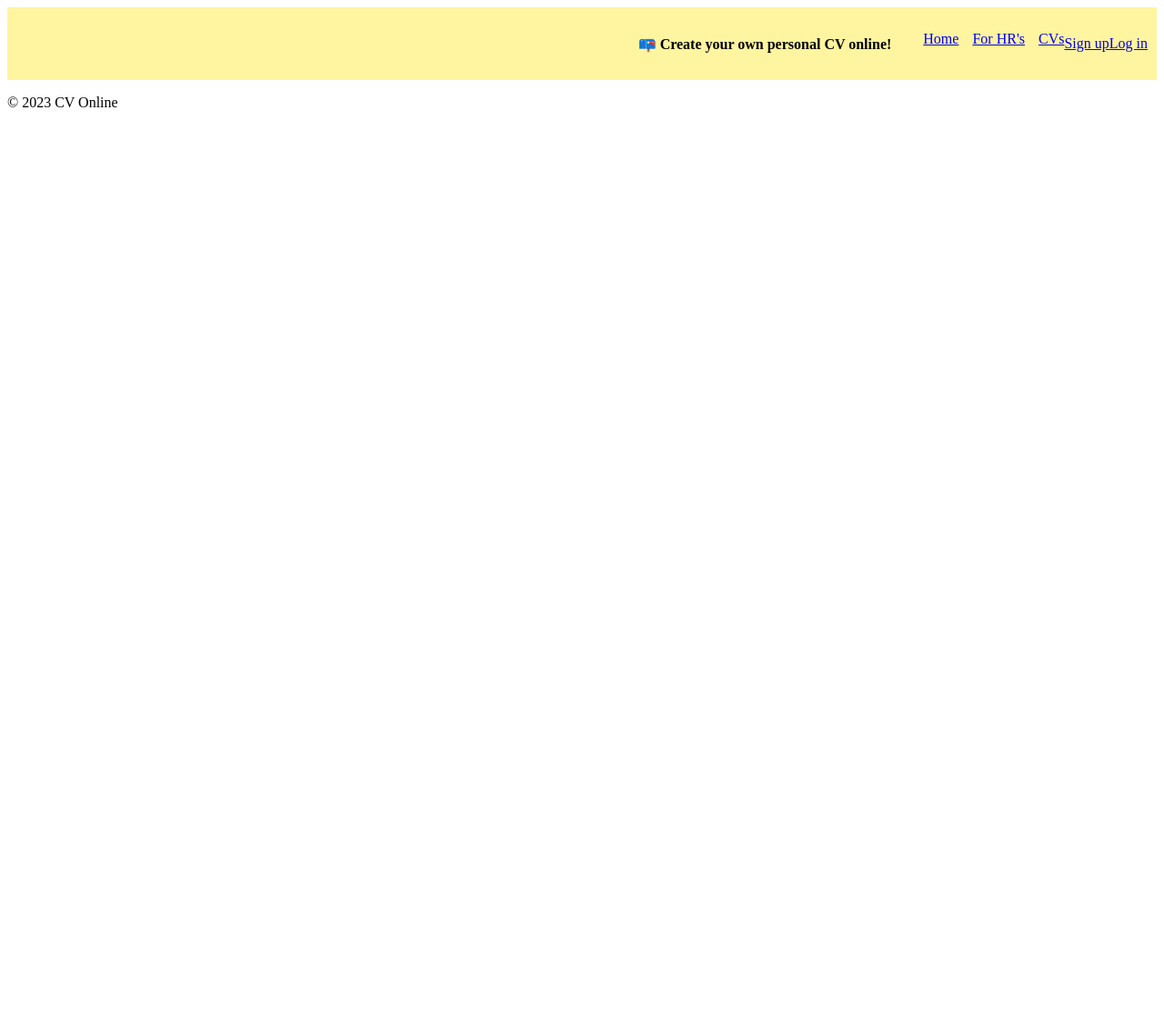
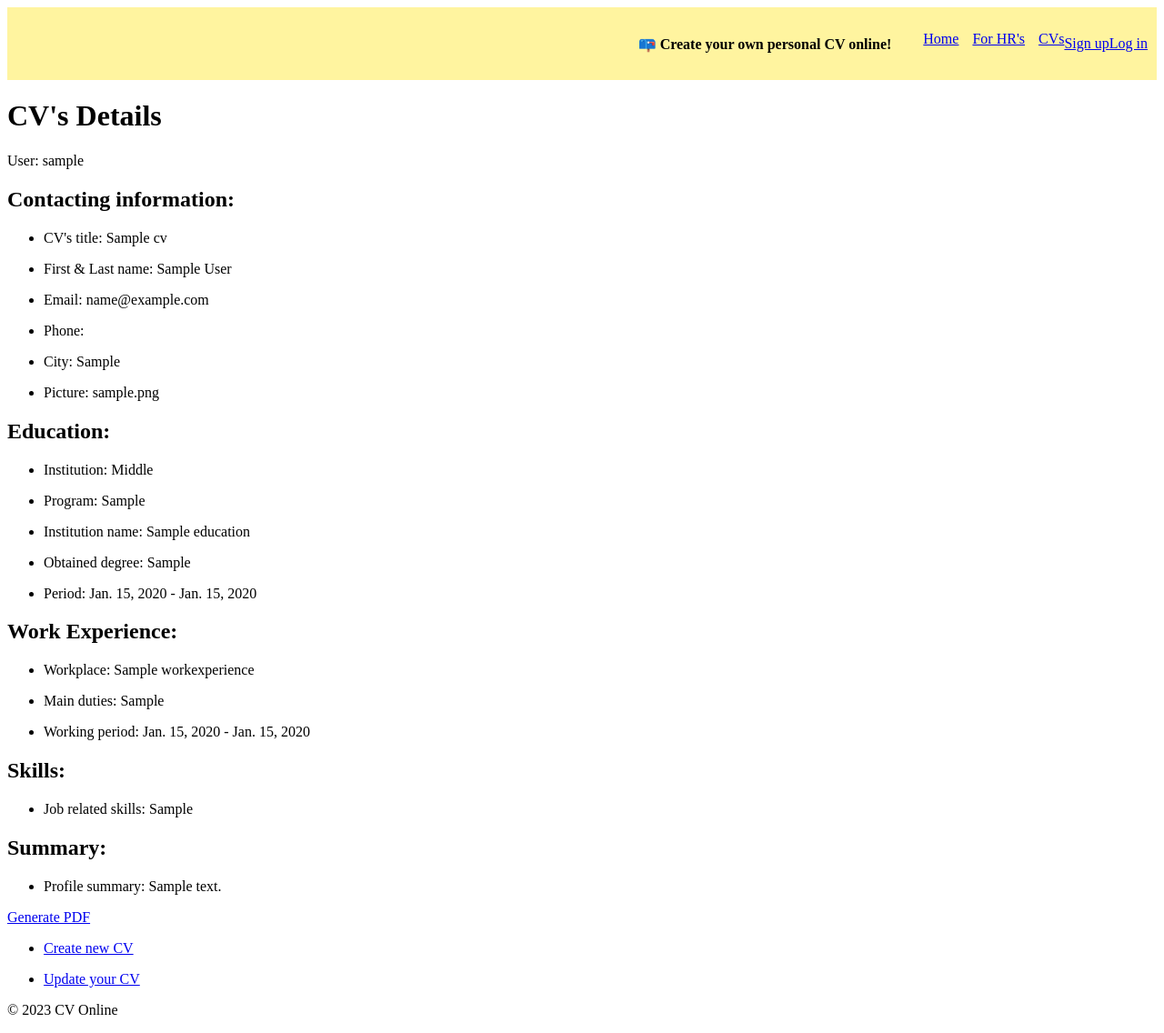
Before and after one commit to DariusKaseta/ptu12_team_cv, a Django app: page /cv/1/ in a window 1280 px wide. Shown: the whole page at 91% size. Before the commit the page ends 118 px from the top, so only its background shows below. Run offline with Django 4.2, Linux system fonts and the light colour scheme; tables that the repository leaves empty hold one stand-in row (values such as "Sample post").

Commit message:
Fix layout

```diff
--- a/online_cv/ptu12_cv/models.py
+++ b/online_cv/ptu12_cv/models.py
@@ -20,7 +20,7 @@ class WorkExperience(models.Model):
     workplace_name = models.CharField(_("workplace_name"), max_length=100, db_index=True)
     date_from = models.DateField(_("date_from"), default=timezone.now)
     date_until = models.DateField(_("date_until"), default=timezone.now)
-    duties = models.CharField(_("duties"), max_length=100, db_index=True)
+    duties = models.TextField(_("duties"), max_length=100, db_index=True)
 
     class Meta:
         verbose_name = _("work experience")
--- a/online_cv/ptu12_cv/templates/ptu12_cv/cv_details.html
+++ b/online_cv/ptu12_cv/templates/ptu12_cv/cv_details.html
@@ -2,4 +2,14 @@
 {% load static %}
 {% block title %}CV's Details{% endblock title %}
 {% block content %}
+  <h1>CV's Details</h1>
+  <p>User: {{ cv.user }}</p>
+  {% include 'ptu12_cv/cv_details_pdf.html' %}
+  <a href="{% url 'cv_details_pdf' cv_id=cv.pk %}">Generate PDF</a>
+  <ul>
+    <li><a href="{% url 'create_cv' %}">Create new CV</a></li>
+  </ul>
+  <ul>
+      <li><a href="{% url 'update_cv' %}?cv_id={{ cv.pk }}">Update your CV</a></li>
+  </ul>
 {% endblock content %}
--- a/online_cv/ptu12_cv/templates/ptu12_cv/cv_details_pdf.html
+++ b/online_cv/ptu12_cv/templates/ptu12_cv/cv_details_pdf.html
@@ -1,24 +1,20 @@
 {% load static %}
-{% if cv.photo %}
+
+{% if cv.photo.exists %}
   <img class="cv-photo" src="{{ cv.photo.url }}" style="max-width: 200px; max-height: 200px;">
-{% else %}
-  <img class="cv-photo" src="{% static 'ptu12_cv/img/default_cover.jpg' %}" style="max-width: 200px; max-height: 200px;">
 {% endif %}
 <h2>Contacting information:</h2>
-      <p>User: {{ cv.user }}</p>
 <ul>
   <li><p>CV's title: {{ cv.title }}</p></li>
   <li><p>First & Last name: {{ cv.first_name }} {{ cv.last_name }}</p></li>
   <li><p>Email: {{ cv.email }}</p></li>
   <li><p>Phone: {{ cv.country_code }} {{ cv.extention }}</p></li>
   <li><p>City: {{ cv.city }}</p></li>
-        {% comment %} <li><p>Picture:</p>
-        {% if cv.picture %}
-          <img class="cv-photo" src="{{ cv.picture.url }}" style="max-width: 200px; max-height: 200px;">
-        {% else %}
-          <img class="cv-photo" src="{% static 'ptu12_cv/img/default_cover.jpg' %}" style="max-width: 200px; max-height: 200px;">
-        {% endif %}</li> {% endcomment %}
+  <li><p>Picture: {{ cv.picture }}</p></li>
 </ul>
+
+
+{% if cv.education_set.exists %}
     <h2>Education:</h2>
     <ul>
         {% for education in cv.education_set.all %}
@@ -27,33 +23,38 @@
             <li><p>Institution name: {{ education.school_name }}</p></li>
             <li><p>Obtained degree: {{ education.degree }}</p></li>
             <li><p>Period: {{ education.date_from }} - {{ education.date_until }}</p></li>
-  {% empty %}
-    <li><p>No education information available</p></li>
         {% endfor %}
     </ul>
+{% endif %}
+
+
+{% if cv.workexperience_set.exists %}
     <h2>Work Experience:</h2>
     <ul>
-  {% for experience in cv.work_experience_set.all %}
+        {% for experience in cv.workexperience_set.all %}
             <li><p>Workplace: {{ experience.workplace_name }}</p></li>
             <li><p>Main duties: {{ experience.duties }}</p></li>
             <li><p>Working period: {{ experience.date_from }} - {{ experience.date_until }}</p></li>
-  {% empty %}
-    <li><p>No work experience available</p></li>
         {% endfor %}
     </ul>
+{% endif %}
+
+
+{% if cv.skill_set.exists %}
     <h2>Skills:</h2>
     <ul>
         {% for skill in cv.skill_set.all %}
             <li><p>Job related skills: {{ skill.skill }}</p></li>
-  {% empty %}
-    <li><p>No skills available</p></li>
         {% endfor %}
     </ul>
+{% endif %}
+
+
+{% if cv.summary_set.exists %}
     <h2>Summary:</h2>
     <ul>
         {% for summary in cv.summary_set.all %}
             <li><p>Profile summary: {{ summary.about_user }}</p></li>
-  {% empty %}
-    <li><p>No summary available</p></li>
         {% endfor %}
     </ul>
+{% endif %}
```
Also changed, not shown: online_cv/user_profile/forms.py (+7 -0 lines), online_cv/user_profile/templates/user_profile/my_cv.html (+11 -5 lines), online_cv/meeting_reservation/migrations/0004_merge_20230620_1303.py (added), online_cv/ptu12_cv/migrations/0004_alter_workexperience_duties.py (added). Lines whose indentation alone changed are shown as unchanged.
